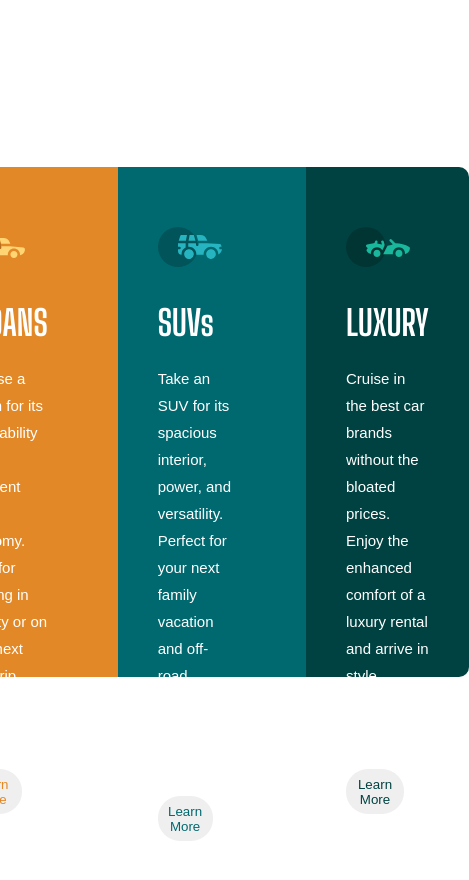
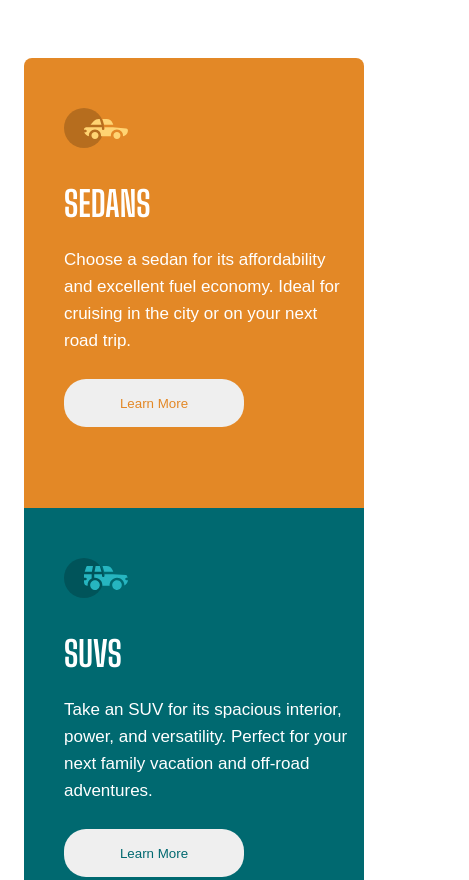
Before and after one commit to renancavalcantercb/3-column-preview-card, a plain HTML site: page index.html in a window 390 px wide. Shown: the top 880 px of the page, 469 px wide, since content can reach past the window. Before the commit the page ends 844 px from the top, so only its background shows below. Drawn offline with Linux system fonts and the light colour scheme; a web font is replaced by a local one.

Commit message:
Mobile version finished

```diff
--- a/index.html
+++ b/index.html
@@ -4,7 +4,7 @@
   <head>
     <meta charset="UTF-8">
     <meta http-equiv="X-UA-Compatible" content="IE-edge">
-    <meta name="viewport" content="width=device-widht, initial-scale=1.0">
+    <meta name="viewport" content="width=device-width, initial-scale=1.0">
     <link rel="stylesheet" href="style.css">
 
     <title>teste</title>
--- a/style.css
+++ b/style.css
@@ -1,5 +1,104 @@
 @import url('https://fonts.google.com/specimen/Lexend+Deca');
 @import url('https://fonts.googleapis.com/css2?family=Big+Shoulders+Display:wght@700&display=swap');
+
+@media only screen and (min-width:375px) and (max-width:767px){
+
+    body{
+        height: auto;
+        width: auto;
+        box-sizing: border-box;
+        font-family: 'Lexend Deca', sans-serif;
+        font-size: 15px;
+        color: white;
+        display: flex;
+        justify-content: center;
+        align-items: center;
+        flex-direction: column;
+        position: relative;
+        top: 100px;
+    }
+
+    h1{
+        font-family:'Big Shoulders Display', cursive;
+        font-size: 35px;
+        padding-top: 5px;
+        font-weight: 700;
+        text-transform: uppercase;
+    }
+    .card{
+        padding-left: 40px;
+        height: 400px;
+        width: 300px;
+        padding-top: 50px;
+        line-height: 27px;
+        font-weight: 400;
+        position: relative;
+        right: 1px;
+        bottom: 50px;
+    }
+
+    #card-sedans{
+        background-color: hsl(31, 77%, 52%);
+        border-radius: 8px 8px 0 0;
+    }
+
+    #card-suvs{
+        background-color: hsl(184, 100%, 22%);
+    }
+
+    #card-luxury{
+        background-color:hsl(179, 100%, 13%);
+        border-radius: 0 0 8px 8px;
+    }
+
+    button{
+        height: 12%;
+        width: 60%;
+        border-radius: 22px;
+        position: relative;
+        top: 8px;
+        border: none;
+    }
+
+    #card-sedans > button{
+        color: hsl(31, 77%, 52%);
+    }
+
+    #card-sedans > button:hover{
+        background-color: 255,255,255,0;
+        color: white;
+        border: 2px solid white;
+    }
+
+    #card-suvs > button{
+        color: hsl(184, 100%, 22%);
+    }
+
+    #card-suvs > button:hover{
+        background-color: 255,255,255,0;
+        color: white;
+        border: 2px solid white;
+    }
+
+    #card-luxury > button{
+        color: hsl(179, 100%, 13%);
+    }
+
+    #card-luxury > button:hover{
+        background-color: 255,255,255,0;
+        color: white;
+        border: 2px solid white;
+    }
+
+    p{
+        font-size: 17px;
+        line-height: 27px;
+        padding-right: 10px;
+
+    }
+}
+
+@media only screen and (min-width:768px){
 html,
 body{
     height: 100vh;
@@ -11,9 +110,7 @@ body{
     display: flex;
     justify-content: center;
     align-items: center;
-
 }
-
 section{
     display: flex;
     justify-content: center;
@@ -30,6 +127,7 @@ section{
     padding-top: 60px;
     padding-right: 70px;
     line-height: 27px;
+    font-weight: 400;
 }
 
 #card-sedans{
@@ -51,6 +149,7 @@ h1{
     font-family:'Big Shoulders Display', cursive;
     font-size: 35px;
     padding-top: 5px;
+    font-weight: 700;
 }
 
 
@@ -61,6 +160,7 @@ button{
     position: relative;
     top: 65px;
     border: none;
+    display: block;
 }
 
 #card-sedans > button{
@@ -92,3 +192,6 @@ button{
     color: white;
     border: 2px solid white;
 }
+
+
+}
```
